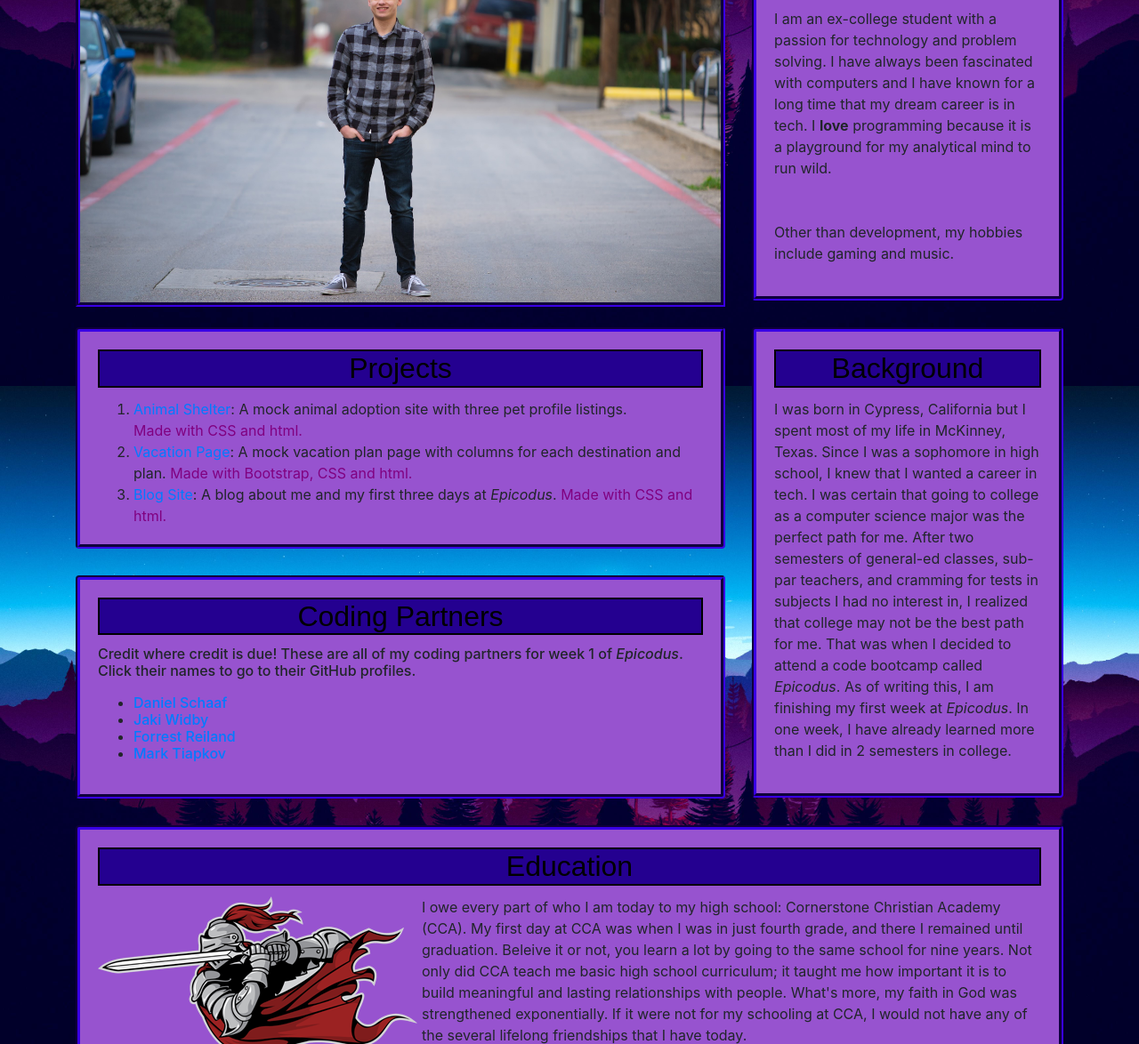
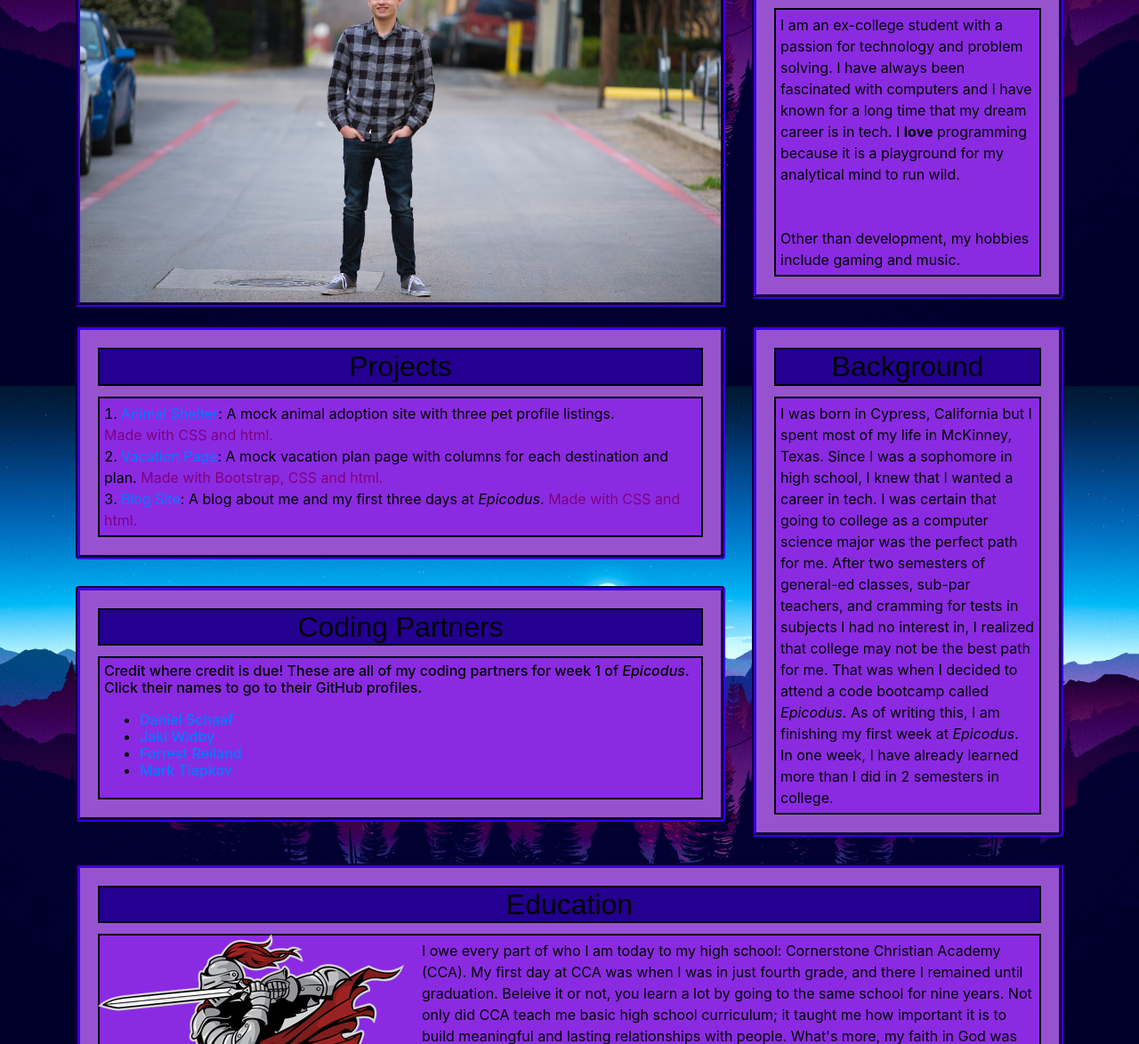
Before and after one commit to Joebenitus/landing-page, a plain HTML site: page index.html in a window 1280 px wide. Shown: the part 366-1540 px from the top of the page at 89% size. Drawn offline with Linux system fonts and the light colour scheme.

Commit message:
add borders around card body and darkened all body text

```diff
--- a/css/styles.css
+++ b/css/styles.css
@@ -5,6 +5,7 @@ body {
   background-size: cover;
   height: 100%;
   width: auto;
+  color: black;
 }
 
 .card {
@@ -12,6 +13,20 @@ body {
   border-style: groove;
   margin-bottom: 30px;
   background-color: #9753cf;
+}
+
+.card-body h2 {
+  font-family: fantasy;
+  color: black;
+  border: 2px solid black;
+  text-align: center;
+  background-color: #240090;
+}
+
+.card-text {
+  border: 2px solid black;
+  padding: 5px;
+  background-color: blueviolet;
 }
 
 .prof-pic {
@@ -44,19 +59,11 @@ body {
   margin-top: 30px;
 }
 
-.card-body h2 {
-  font-family: fantasy;
-  color: black;
-  border: 2px solid black;
-  text-align: center;
-  background-color: #240090;
-}
-
 .warrior {
   float: left;
   margin-right: 5px;
 }
 
-#abt-me {
-  ;
+ol {
+  list-style-position: inside;
 }
--- a/index.html
+++ b/index.html
@@ -15,11 +15,11 @@
     <div class="col-md-8">
       <img class="prof-pic" src="portrait.jpg" alt="A picture of me in a flannel">
     </div>
-    <div class="col-md-4" id="abt-me">
+    <div class="col-md-4">
       <div class="card">
         <div class="card-body">
           <h2 class="card-title">About me</h2>
-          <p>I am an ex-college student with a passion for technology and problem solving. I have always been fascinated with computers and I have known for a long time that my dream career is in tech. I <strong>love</strong> programming because it is a playground for my analytical mind to run wild.<br><br><br>
+          <p class="card-text">I am an ex-college student with a passion for technology and problem solving. I have always been fascinated with computers and I have known for a long time that my dream career is in tech. I <strong>love</strong> programming because it is a playground for my analytical mind to run wild.<br><br><br>
             Other than development, my hobbies include gaming and music.
           </p>
         </div>
@@ -41,6 +41,7 @@
       <div class="card" id="partners">
         <div class="card-body">
           <h2 class="card-title">Coding Partners</h2>
+          <div class="card-text">
             <h6>Credit where credit is due! These are all of my coding partners for week 1 of <em>Epicodus</em>. Click their names to go to their GitHub profiles.</p>
             <ul>
               <li><a href="https://github.com/dschaaf89">Daniel Schaaf</a></li>
@@ -51,11 +52,12 @@
           </div>
         </div>
       </div>
+    </div>
     <div class="col-md-4">
       <div class="card">
         <div class="card-body">
           <h2 class="card-title">Background</h2>
-          <p>I was born in Cypress, California but I spent most of my life in McKinney, Texas. Since I was a sophomore in high school, I knew that I wanted a career in tech. I was certain that going to college as a computer science major was the perfect path for me. After two semesters of general-ed classes, sub-par teachers, and cramming for tests in subjects I had no interest in, I realized that college may not be the best path for me. That was when I decided to attend a code bootcamp called <em>Epicodus</em>. As of writing this, I am finishing my first week at <em>Epicodus</em>. In one week, I have already learned more than I did in 2 semesters in college.</p>
+          <p class="card-text">I was born in Cypress, California but I spent most of my life in McKinney, Texas. Since I was a sophomore in high school, I knew that I wanted a career in tech. I was certain that going to college as a computer science major was the perfect path for me. After two semesters of general-ed classes, sub-par teachers, and cramming for tests in subjects I had no interest in, I realized that college may not be the best path for me. That was when I decided to attend a code bootcamp called <em>Epicodus</em>. As of writing this, I am finishing my first week at <em>Epicodus</em>. In one week, I have already learned more than I did in 2 semesters in college.</p>
         </div>
       </div>
     </div>
@@ -66,7 +68,7 @@
         <div class="card-body">
           <h2 class="card-title">Education</h2>
           <img class="warrior" src="warrior.png" alt="A picture of my high school mascot: a warrior">
-          <p>I owe every part of who I am today to my high school: Cornerstone Christian Academy (CCA). My first day at CCA was when I was in just fourth grade, and there I remained until graduation. Beleive it or not, you learn a lot by going to the same school for nine years. Not only did CCA teach me basic high school curriculum; it taught me how important it is to build meaningful and lasting relationships with people. What's more, my faith in God was strengthened exponentially. If it were not for my schooling at CCA, I would not have any of the several lifelong friendships that I have today.</p>
+          <p class="card-text">I owe every part of who I am today to my high school: Cornerstone Christian Academy (CCA). My first day at CCA was when I was in just fourth grade, and there I remained until graduation. Beleive it or not, you learn a lot by going to the same school for nine years. Not only did CCA teach me basic high school curriculum; it taught me how important it is to build meaningful and lasting relationships with people. What's more, my faith in God was strengthened exponentially. If it were not for my schooling at CCA, I would not have any of the several lifelong friendships that I have today.</p>
         </div>
       </div>
     </div>
```
Lines whose indentation alone changed are shown as unchanged.
